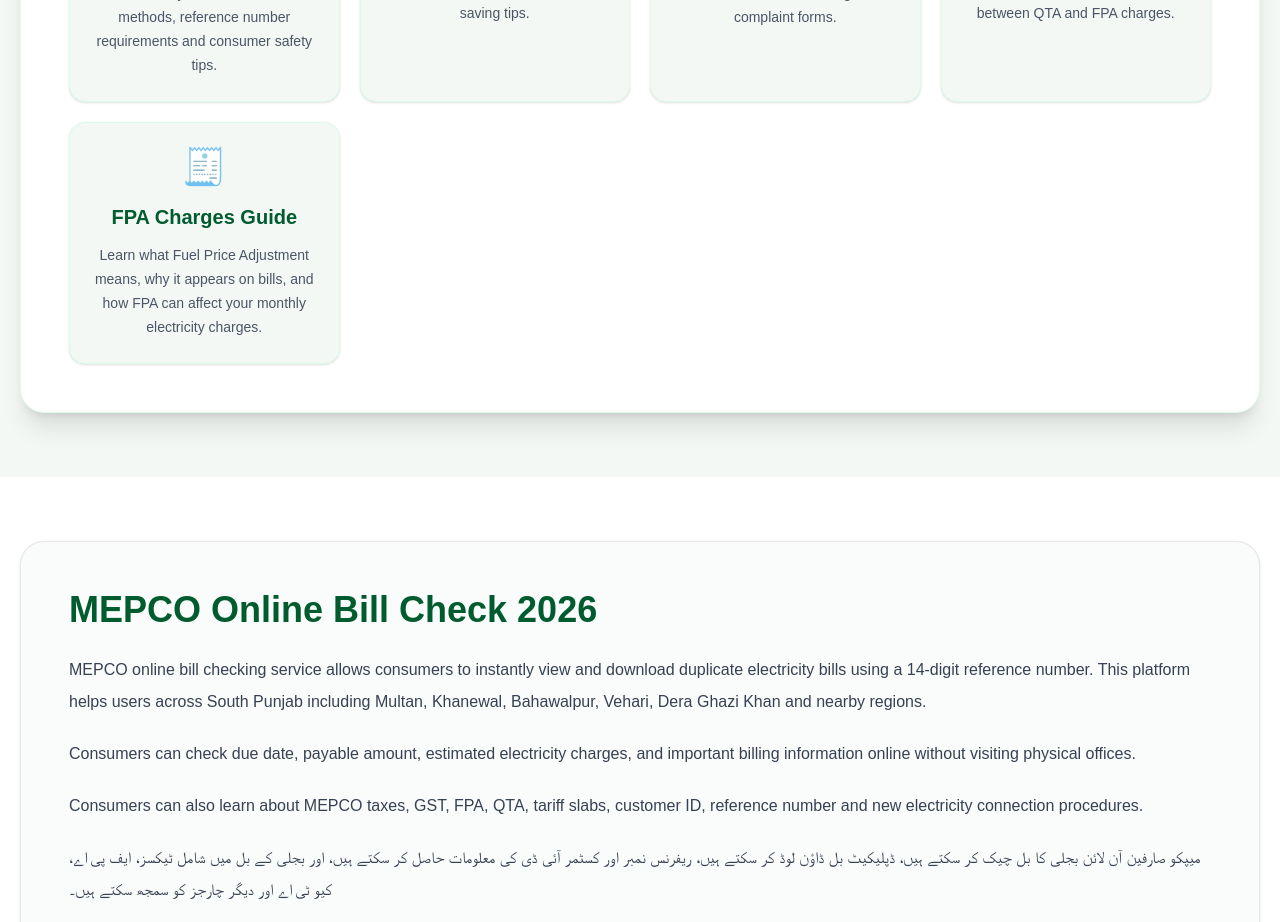
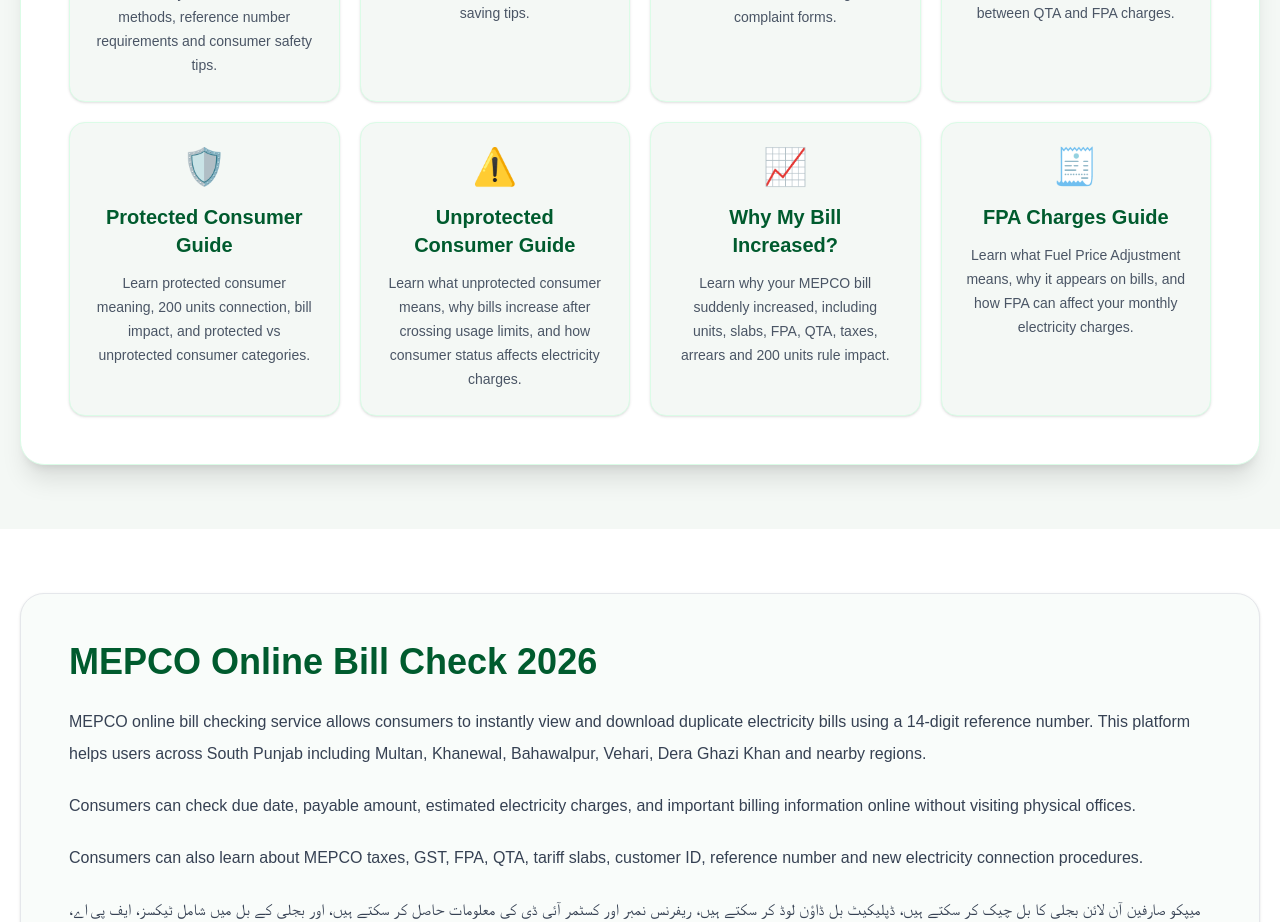
Before and after one commit to drabubakar17-svg/mepco-website, a Next.js app: page / in a window 1280 px wide. Shown: the part 10080-11002 px from the top of the page. Built offline with nearby package versions, Linux system fonts and the light colour scheme.

Commit message:
Connected bill increased guide to homepage

```diff
--- a/app/page.tsx
+++ b/app/page.tsx
@@ -1408,6 +1408,51 @@
   </p>
 </a>
 <a
+  href="/mepco-protected-consumer-guide"
+  className="rounded-2xl border border-green-100 bg-[#f4f8f5] p-6 text-center shadow-sm transition hover:-translate-y-2 hover:bg-green-50 hover:shadow-xl"
+>
+  <div className="text-4xl">🛡️</div>
+
+  <h3 className="mt-4 text-xl font-black text-[#005b2e]">
+    Protected Consumer Guide
+  </h3>
+
+  <p className="mt-3 text-sm leading-6 text-gray-600">
+    Learn protected consumer meaning, 200 units connection, bill impact,
+    and protected vs unprotected consumer categories.
+  </p>
+</a>
+<a
+  href="/mepco-unprotected-consumer-guide"
+  className="rounded-2xl border border-green-100 bg-[#f4f8f5] p-6 text-center shadow-sm transition hover:-translate-y-2 hover:bg-green-50 hover:shadow-xl"
+>
+  <div className="text-4xl">⚠️</div>
+
+  <h3 className="mt-4 text-xl font-black text-[#005b2e]">
+    Unprotected Consumer Guide
+  </h3>
+
+  <p className="mt-3 text-sm leading-6 text-gray-600">
+    Learn what unprotected consumer means, why bills increase after crossing
+    usage limits, and how consumer status affects electricity charges.
+  </p>
+</a>
+<a
+  href="/mepco-bill-increased-guide"
+  className="rounded-2xl border border-green-100 bg-[#f4f8f5] p-6 text-center shadow-sm transition hover:-translate-y-2 hover:bg-green-50 hover:shadow-xl"
+>
+  <div className="text-4xl">📈</div>
+
+  <h3 className="mt-4 text-xl font-black text-[#005b2e]">
+    Why My Bill Increased?
+  </h3>
+
+  <p className="mt-3 text-sm leading-6 text-gray-600">
+    Learn why your MEPCO bill suddenly increased, including units, slabs,
+    FPA, QTA, taxes, arrears and 200 units rule impact.
+  </p>
+</a>
+<a
   href="/mepco-fpa-charges-guide"
   className="rounded-2xl border border-green-100 bg-[#f4f8f5] p-6 text-center shadow-sm transition hover:-translate-y-2 hover:bg-green-50 hover:shadow-xl"
 >
```
